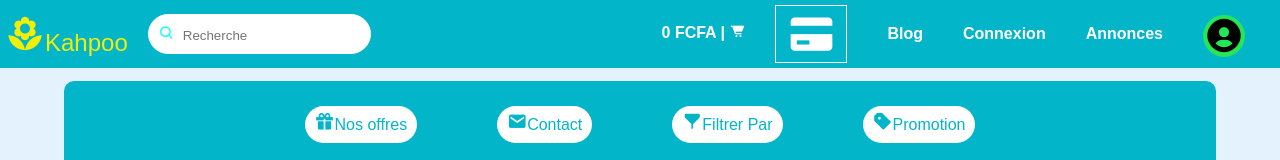
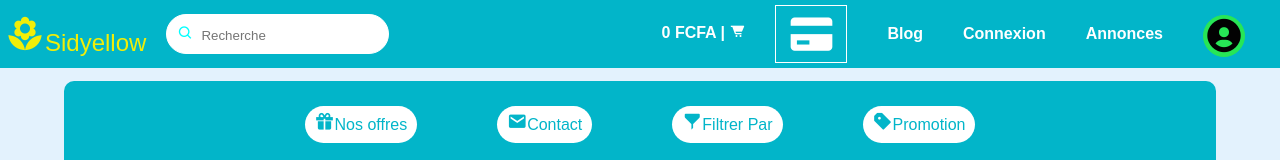
Before and after one commit to SidoineBlue23/Mon-premier-site-complet, a plain HTML site: page index.html in a window 1280 px wide. Shown: the top 160 px of the page. Drawn offline with nearby package versions, Linux system fonts and the light colour scheme.

Commit message:
mon nom comme logo

```diff
--- a/index.html
+++ b/index.html
@@ -10,7 +10,7 @@
 <body>
     <header>
         <div class="logo">
-           <div class=""> <i class='bx bxs-florist'><span>Kahpoo</span></i></div>
+           <div class=""> <i class='bx bxs-florist'><span>Sidyellow</span></i></div>
 
            <div class="">
                 <i class='bx bx-search'>
```
